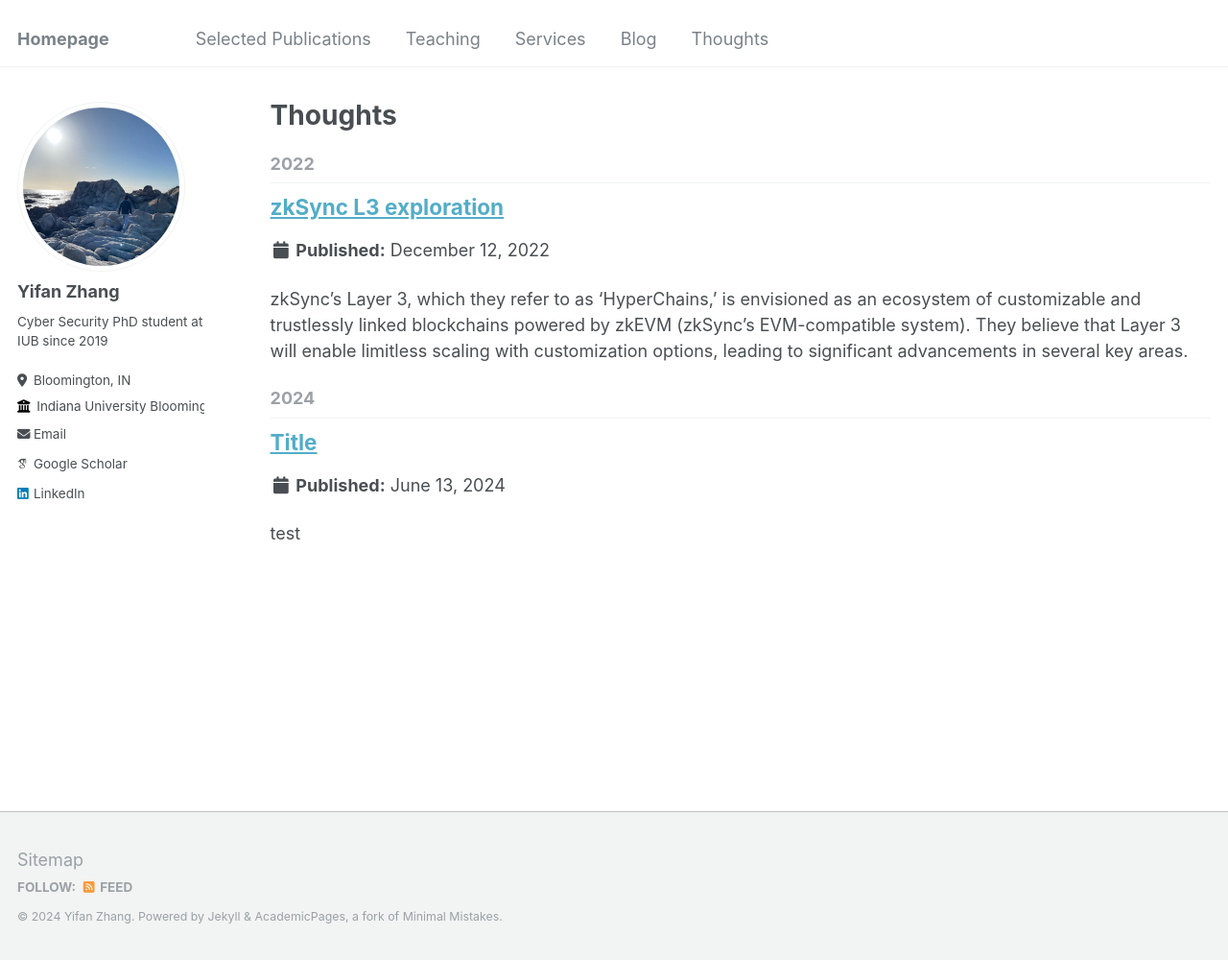
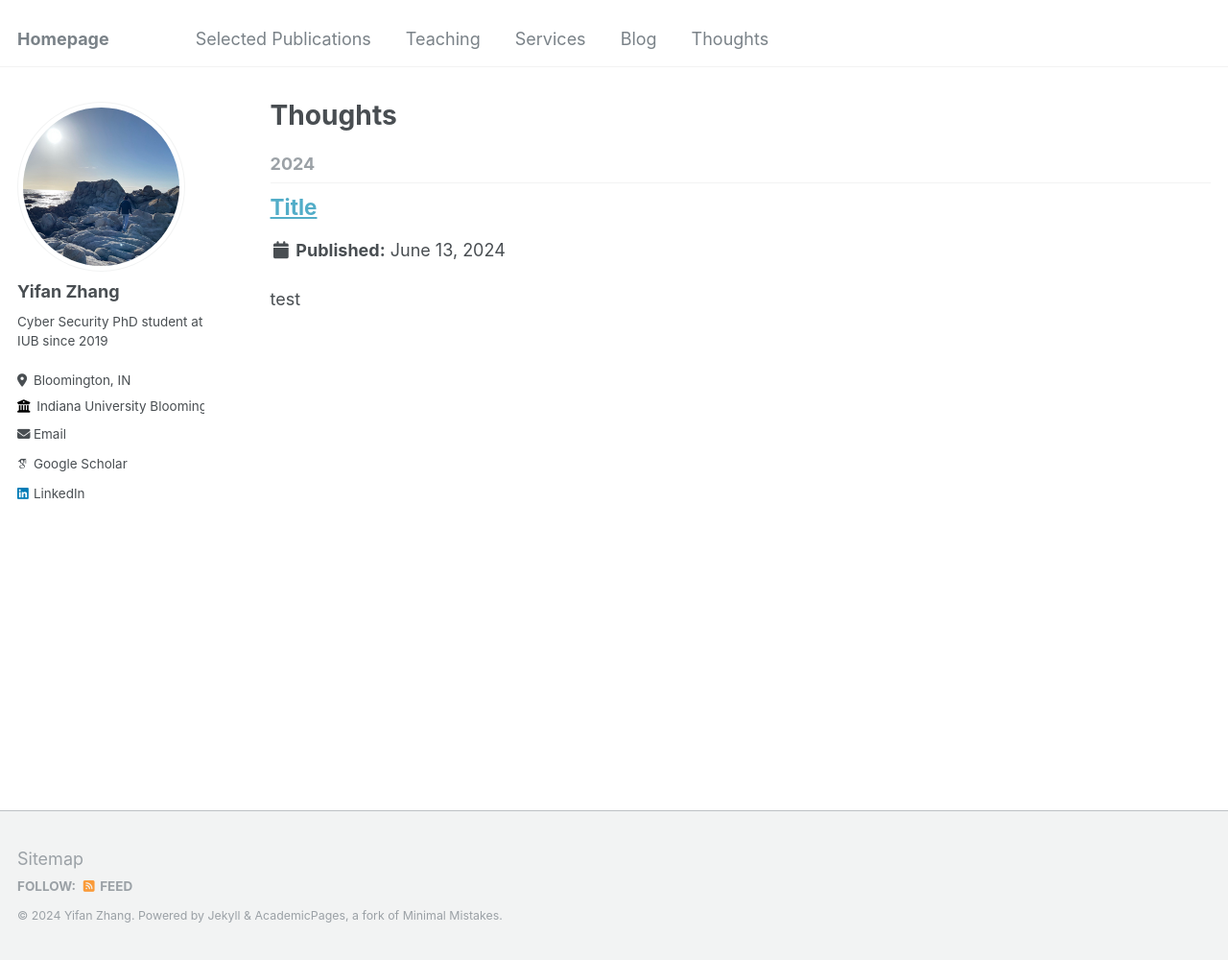
Before and after one commit to Gao-Chuan/Gao-Chuan.github.io, a Jekyll site: the page built from _pages/thoughts.html, in a window 1280 px wide and 1000 px high. Shown: the whole window at 96% size. Built offline with Jekyll 4.4.1, drawn with Linux system fonts in a browser that asks for light colours; some web fonts are replaced; part of the change alters nothing that is shown.

Commit message:
debug thoughts

```diff
--- a/_includes/archive-single.html
+++ b/_includes/archive-single.html
@@ -39,11 +39,13 @@
     {% endif %}
 
     {% if post.collection == 'teaching' %}
-          <p> {{ post.type }}, <i>{{ post.venue }}</i>, {{ post.date | default: "1900-01-01" | date: "%Y" }} </p>
+      <p>{{ post.type }}, <i>{{ post.venue }}</i>, {{ post.date | default: "1900-01-01" | date: "%Y" }}</p>
     {% elsif post.collection == 'publications' %}
-          <p>Published in <i>{{ post.venue }}</i>, {{ post.date | default: "1900-01-01" | date: "%Y" }} </p>
-        {% elsif post.date %}
+      <p>Published in <i>{{ post.venue }}</i>, {{ post.date | default: "1900-01-01" | date: "%Y" }}</p>
+    {% else %}
+      {% if post.date %}
         <p class="page__date"><strong><i class="fa fa-fw fa-calendar" aria-hidden="true"></i> {{ site.data.ui-text[site.locale].date_label | default: "Published:" }}</strong> <time datetime="{{ post.date | default: "1900-01-01" | date_to_xmlschema }}">{{ post.date | default: "1900-01-01" | date: "%B %d, %Y" }}</time></p>
+      {% endif %}
     {% endif %}
 
     {% if post.excerpt and site.read_more != 'enabled' %}
@@ -61,7 +63,7 @@
     {% elsif post.citation %}
       <p>Recommended citation: {{ post.citation }}</p>
     {% elsif post.paperurl %}
-      <p><a href=" {{ post.paperurl }} ">Download Paper</a></p>
+      <p><a href="{{ post.paperurl }}">Download Paper</a></p>
     {% elsif post.slidesurl %}
       <p>Download <a href="{{ post.slidesurl }}">Download Slides</a></p></p>
     {% endif %}
--- a/_thoughts/2022-12-12-zksync.md
+++ /dev/null
@@ -1,131 +0,0 @@
----
-title: 'zkSync L3 exploration'
-date: 2022-12-12
-permalink: /thoughts/2022/12/zksync_l3_exploration/
-tags:
-  - zkSync
-  - Layer 3
-  - topics
----
-
-zkSync's Layer 3, which they refer to as 'HyperChains,' is envisioned as an ecosystem of customizable and trustlessly linked blockchains powered by zkEVM (zkSync's EVM-compatible system). They believe that Layer 3 will enable limitless scaling with customization options, leading to significant advancements in several key areas.
-
-The key motivations behind designing zkSync's Layer 3 are as follows:
-
-1. Security: zkSync aims to address the inherent weaknesses in non-native bridges that often contribute to hacks. In Layer 3, all interactions between fractal HyperChains occur via native bridges, resulting in a 10X improvement in security.
-2. Performance: While Layer 2 solutions already provide significant performance increases (10–100X), zkSync believes that Layer 3 can achieve limitless performance improvements.
-3. Cost: zkSync expects exponential reductions in data costs in Layer 3 due to the availability of various data solutions. Developers can choose data availability options that best suit their project's needs, balancing price, performance, and security.
-4. Ease of Use: zkSync anticipates significant improvements in software development kits (SDKs), command-line interfaces (CLIs), and low-code/no-code solutions for different use cases. These improvements will make application creation 10X easier, attracting more developers to the ecosystem.
-5. Composability: zkSync's LLVM compiler not only supports the Solidity programming language but also modern languages like Rust, C++, and Swift. This expanded language support offers a 10X increase in accessibility for developers with expertise in these languages, fostering greater innovation and development.
-
-Additionally, zkSync highlights three different data availability options in Layer 3:
-
-- ZK rollup: Provides full Ethereum-level security, suitable for decentralized finance (DeFi) applications.
-- zkPorter: Offers a mixture of on-chain and off-chain data to optimize for affordability, speed, and security. This option is particularly suitable for gaming applications.
-- Validium: Emphasizes ultimate performance but with slightly less security than the Ethereum network, opening up a wide range of use cases beyond DeFi.
-
-Moreover, zkSync aims to allow developers to customize their fractal HyperChains further. They envision features such as customizable privacy settings, the ability for ecosystem partners to have their own tokens to secure various components, and the replacement of non-native bridges with native bridges (HyperBridges) for enhanced security and trust.
-
-In Q1 of 2023, zkSync plans to release a prototype of their Layer 3 called 'Opportunity' on a public testnet. Opportunity will serve as a foundation for public experimentation, research, and development of Layer 3 solutions. The team is excited about the possibilities and welcomes researchers and developers interested in partnering or joining their project.
-
-Overall, zkSync's motivation behind designing Layer 3 is to create an ecosystem of highly scalable, customizable, and interconnected blockchains that can push the boundaries of Ethereum's capabilities and facilitate widespread adoption of blockchain technology.
-
-# How it works
-
-1. Users sign transactions and submit them to validators.
-2. Validators roll up thousands of transactions together in a single block and submit a cryptographic commitment (the root hash) of the new state to the smart contract on mainnet along with a cryptographic proof (a SNARK) that this new state is indeed the result of the application of some correct transactions to the old state.
-3. Additionally to the proof, the state ∆ (a small amount of data for every transaction) is published over the mainchain network as cheap `calldata`. This enables anyone to reconstruct the state at any moment.
-4. The proof and the state ∆ are verified by the smart contract, thus verifying both the validity of all the transactions included in the block and the block data availability.
-
-## Transaction finality
-
-Validators elected to participate in the **zkSync** block production will have to post a significant security bond to the **zkSync** smart contract on the mainnet. A consensus run by the validators provides a subsecond confirmation to the user that their transaction will be included in the next **zkSync** block, signed by a supermajority of (more than) ⅔ of the consensus participants (weighted by stake).
-
-If a new **zkSync** block is produced and submitted to the mainchain, it cannot be reverted. However, if it doesn’t contain the promised transactions, the security bond of the intersection of the signers of the original receipt and the signers of the new block will be slashed. This intersection is guaranteed to have more than ⅓ of the stake. This guarantees that at least ⅓ of the security bond can be slashed and that only malicious validators will be punished.
-
-A portion of the slashed funds will be used to compensate the tx recipient. The rest will be burned.
-
-## Congest
-
-The validator's node is configured to automatically increase the gas price to over-the-average level to get **zkSync** blocks mined with high priority. The cost per transaction are ~1/100th of the cost of corresponding plain transaction on the L1.
-
-## Hyperchains & Hyperbridges
-
-![Untitled]({{ site.url }}{{ site.baseurl }}{{ site.images_baseurl }}/zksync_l3_exploration/p1.png)
-
-1. Rollups have validating bridges that are trustless.
-2. Native bridges can easily burn and mint the native tokens for transfers between members of the ecosystem.
-3. The L1 serves as a single source of truth, so the rollups cannot hard fork.
-4. The ecosystem can coordinate the hard fork together in case a vulnerability is found using a governance framework on L1, similar to how the L1 would react to a vulnerability.
-
-L1 settlement of ZK rollups is fast (down to minutes), and we can securely connect chains due to the cryptographic nature of the validity proofs.
-
-![Untitled]({{ site.url }}{{ site.baseurl }}{{ site.images_baseurl }}/zksync_l3_exploration/p2.png)
-
-### **Scalability**
-
-#1
-
-If every Hyperchain wanted to settle their proofs to L1 independently, the total load on the L1 would still be proportional to the total number of Hyperchains. The shared prover aggregates the proof of different Hyperchains, settling all of them on L1 in a single proof.
-
-The shared prover will be optional, Hyperchains can choose to not participate. In this case, they can settle their proofs directly to Ethereum for a much larger fee. It will also be decentralized and widely accessible, meaning the hardware requirements to run a prover will be as low as possible.
-
-#2
-
-Another alternative for Hyperchains is fractal scaling, i.e. L3s and above. These will also be part of the ecosystem and will have interoperability with other Hyperchains. L3s settling on the same L2 will have faster messaging between each other and will have cheap atomicity via transactions forced through the L2.
-
-### Sovereignty
-
-All Hyperchains will be sovereign in the ecosystem. This means two things.
-
-First the L3s and above will be able to exit their L2, and either be L2s in their own right or become L3s on another L2.
-
-Second, Hyperchains will be able to permissionlessly join and exit the ecosystem, adding or removing all their assets to the common pool.
-
-Joining is self-explanatory, everyone will have the right to boot up new Hyperchains and join the ecosystem in a Chain Factory contract. Exiting will usually not be a similarly wise decision, as interoperability will be lost with other Hyperchains. However, the ecosystem could sometimes upgrade due to governance, and in this case, it is imperative that each Hyperchain have the right to rage quit. In this case, there will be a mandatory upgrade period during which the Hyperchain that disagrees with the upgrade can exit in a coordinated fashion.
-
-![Untitled]({{ site.url }}{{ site.baseurl }}{{ site.images_baseurl }}/zksync_l3_exploration/p3.png)
-
-## **Modularity: Hyperchain Customization**
-
-### **Sequencing transactions**
-
-1. Centralized sequencer: A single trusted operator accepts transactions for low-latency confirmation (<100ms).
-2. Decentralized sequencer: A consensus algorithm coordinated by a Hyperchain is used for transaction inclusion.
-
-    We can take advantage of the fact that finality checkpoints are guaranteed by the underlying L1, and implement an algorithm that is simpler and boasts higher performance.
-
-3. Priority queue: This simply means absence of any sequencer. Transactions can be submitted via a queue from an underlying L2 or even L1 chain, providing stronger censorship resistance.
-
-### Privacy
-
-1. **Validium**. For a Hyperchain running in the validium mode, privacy to the outer world is achieved out of the box as long as the operator keeps the block data secret. This might be an interesting option for enterprise users.
-2. **Privacy protocols**. To implement user-level privacy, a specialized L3 protocol is required. Projects such as Aztec or Tornado can be implemented either directly on the one or more hyperchains (taking advantage of account abstraction and cheap recursive ZKP verification on zkSync), or they can opt into standalone special-purpose Hyperchains for more flexibility.
-3. **Self-hosted rollups,** based on user-maintained data availability and self-proved off-chain state transitions, will offer ultimate privacy and unlimited scalability in the long term.
-
-### **Data availability**
-
-1. **zkRollup**
-2. **zkPorter**
-
-    The data availability of zkPorter accounts will be secured by zkSync token holders, termed Guardians. They will keep track of state on the zkPorter side by signing blocks to confirm data availability of zkPorter accounts. Guardians participate in proof of stake (PoS) with the zkSync token, so any failure of data availability will cause them to get slashed. This gives cryptoeconomic guarantees of the data availability.
-
-3. **Validium**
-4. **zkRollup (inputs only)**
-5. **zkRollup (self-hosted)**
-
-In zkSync 2.0, the L2 state will be divided into 2 sides: zkRollup with on-chain data availability and zkPorter with off-chain data availability.
-
-Both parts will be composable and interoperable: contracts and accounts on the zkRollup side will be able to seamlessly interact with accounts on the zkPorter side, and vice versa. That’s right! From a user’s perspective, the only perceptible difference will be a 100x reduction in fees for zkPorter accounts.
-
-It is important to note that PoS in zkSync is significantly more secure than PoS in other systems such as sidechains. This is because zkSync guardians are essentially powerless: guardians cannot steal funds. They can only freeze the zkPorter state (freezing their own stake).
-
-![Untitled]({{ site.url }}{{ site.baseurl }}{{ site.images_baseurl }}/zksync_l3_exploration/p4.png)
-
-## Ref
-
-[Security - zkSync Documentation](https://docs.zksync.io/userdocs/security/#security-overview)
-
-[zksync/docs/protocol matter-labs/zksync](https://github.com/matter-labs/zksync/blob/f59e154865374bdc0f5ded2e2604dac599cb75ee/docs/protocol.md)
-
-[zkPorter](https://blog.matter-labs.io/zkporter-a-breakthrough-in-l2-scaling-ed5e48842fbf)
```
Lines whose indentation alone changed are shown as unchanged.
